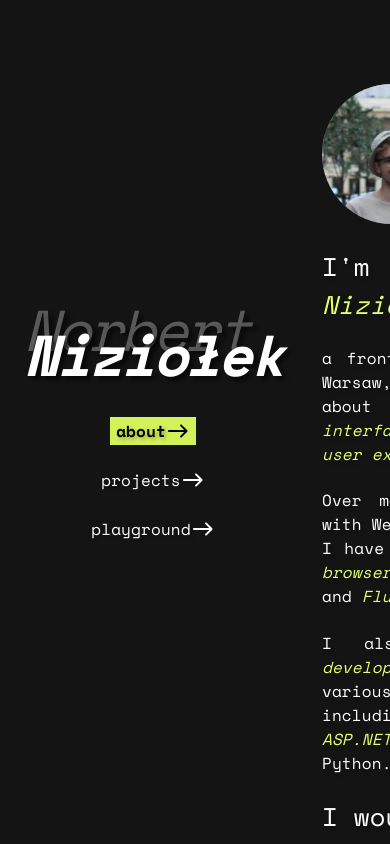
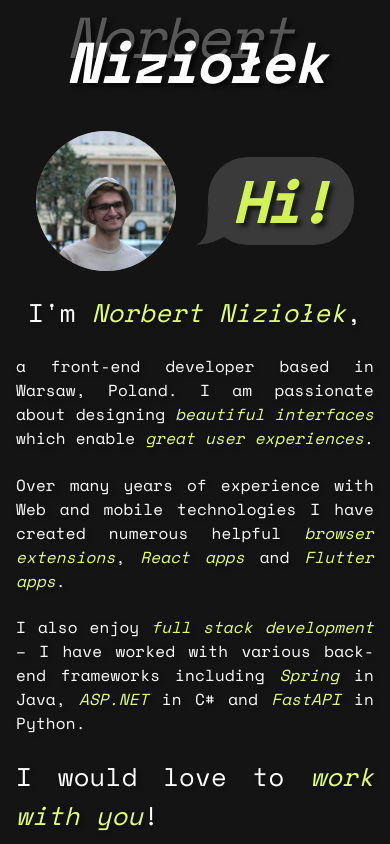
Before and after one commit to nizioleque/portfolio, a Next.js app: page /about in a window 390 px wide. Built offline with nearby package versions, Linux system fonts and the light colour scheme.

Commit message:
Add mobile layout

```diff
--- a/src/components/Card/CardModal.tsx
+++ b/src/components/Card/CardModal.tsx
@@ -3,6 +3,7 @@ import { AnimatePresence, motion } from 'framer-motion';
 import { useContext } from 'react';
 import CardContainerContext from '../../contexts/CardContainerContext';
 import dynamicComponents from '../../dynamicComponents';
+import useResponsiveLayout from '../../hooks/useResponsiveLayout';
 import { scrollbarStyles } from '../../theme/constants';
 import Overlay from './Overlay';
 
@@ -22,6 +23,7 @@ function CardModal({
   hue,
 }: CardModalProps) {
   const { blockScrollChange } = useContext(CardContainerContext);
+  const { isMobile } = useResponsiveLayout();
 
   const DynamicContent =
     id in dynamicComponents
@@ -57,7 +59,7 @@ function CardModal({
                 minHeight: 500,
                 maxHeight: '100%',
                 borderRadius: 12,
-                padding: 4,
+                padding: isMobile ? 3 : 4,
                 backgroundColor: `hsl(${hue}deg 24% 8%)`,
                 color: `hsl(${hue}deg 100% 96%)`,
                 pointerEvents: 'initial',
--- a/src/components/Layout/HomeLayout.tsx
+++ b/src/components/Layout/HomeLayout.tsx
@@ -22,12 +22,14 @@ function HomeLayout({ children }: HomeLayoutProps) {
     scrollContainerRef.current?.scrollTo({ top: 0 });
   };
 
-  const { isDesktop } = useResponsiveLayout();
+  const { isMobile, mobileQuery, tabletQuery } = useResponsiveLayout();
 
   const router = useRouter();
   const setAnimationDirection = useSetRecoilState(animationDirectionState);
 
   const pageUrls = links.map((link) => link.href);
+
+  const isIndex = router.pathname === '/';
 
   useEffect(() => {
     const handleRouteChange = (url: string) => {
@@ -50,12 +52,19 @@ function HomeLayout({ children }: HomeLayoutProps) {
       sx={{
         backgroundColor: 'background.default',
         display: 'grid',
-        gridTemplateColumns: isDesktop ? '1fr 1fr' : 'auto 1fr',
+        gridTemplateColumns: '1fr 1fr',
+        [tabletQuery]: {
+          gridTemplateColumns: 'auto 1fr',
+        },
+        [mobileQuery]: {
+          gridTemplateColumns: '1fr',
+        },
         height: '100%',
         alignItems: 'center',
       }}
     >
       <Nav />
+      {!(isMobile && isIndex) && (
         <Box
           ref={scrollContainerRef}
           sx={{
@@ -68,6 +77,7 @@ function HomeLayout({ children }: HomeLayoutProps) {
             {children}
           </AnimatePresence>
         </Box>
+      )}
     </Box>
   );
 }
--- a/src/components/Layout/HomePageContent.tsx
+++ b/src/components/Layout/HomePageContent.tsx
@@ -2,6 +2,7 @@ import { Stack } from '@mui/material';
 import { motion } from 'framer-motion';
 import { ReactNode } from 'react';
 import useHomePageAnimation from '../../hooks/useHomePageAnimation';
+import useResponsiveLayout from '../../hooks/useResponsiveLayout';
 
 interface HomePageContentProps {
   children: ReactNode;
@@ -15,6 +16,7 @@ function HomePageContent({
   noScrollContainer = false,
 }: HomePageContentProps) {
   const { scope } = useHomePageAnimation(delayAnimate);
+  const { isMobile } = useResponsiveLayout();
 
   const containerProps = {
     ref: scope,
@@ -28,10 +30,10 @@ function HomePageContent({
     </Stack>
   ) : (
     <Stack
-      paddingY='10vh'
-      paddingX={2}
-      minHeight='100%'
       sx={{
+        paddingY: !isMobile ? '10vh' : 4,
+        paddingX: 2,
+        minHeight: '100%',
         overflowY: 'hidden',
       }}
     >
--- a/src/components/Layout/Nav.tsx
+++ b/src/components/Layout/Nav.tsx
@@ -2,20 +2,28 @@ import { Box, Stack } from '@mui/material';
 import Link from 'next/link';
 import { useRouter } from 'next/router';
 import { links } from '../../constants';
+import useResponsiveLayout from '../../hooks/useResponsiveLayout';
 import { responsiveSize } from '../../theme/responsiveSize';
 import Logo from './Logo';
 import NavButton from './NavButton';
 
 function Nav() {
   const router = useRouter();
+  const isIndex = router.pathname === '/';
+  const { isMobile } = useResponsiveLayout();
+
+  const isMini = isMobile && !isIndex;
 
   return (
     <Stack
       sx={{
         alignItems: 'center',
         ...responsiveSize(4, 0.65, 'gap'),
-        '& #logo-container': responsiveSize(2, undefined, 'marginBottom'),
+        '& #logo-container': !isMini
+          ? responsiveSize(2, undefined, 'marginBottom')
+          : null,
         paddingX: 3,
+        paddingY: isMini ? 1 : null,
       }}
     >
       <Box id='logo-container'>
@@ -23,8 +31,8 @@ function Nav() {
           <Logo active={router.pathname === '/'} />
         </Link>
       </Box>
-
-      {links
+      {!isMini &&
+        links
           .filter((link) => !link.hidden)
           .map((link) => (
             <Link key={link.href} href={link.href} legacyBehavior passHref>
--- a/src/theme/themeBase.ts
+++ b/src/theme/themeBase.ts
@@ -58,7 +58,7 @@ export const themeBase = createTheme({
   breakpoints: {
     values: {
       mobile: 0,
-      tablet: 800,
+      tablet: 765,
       desktop: 1360,
     },
   },
```
Lines whose indentation alone changed are shown as unchanged.
